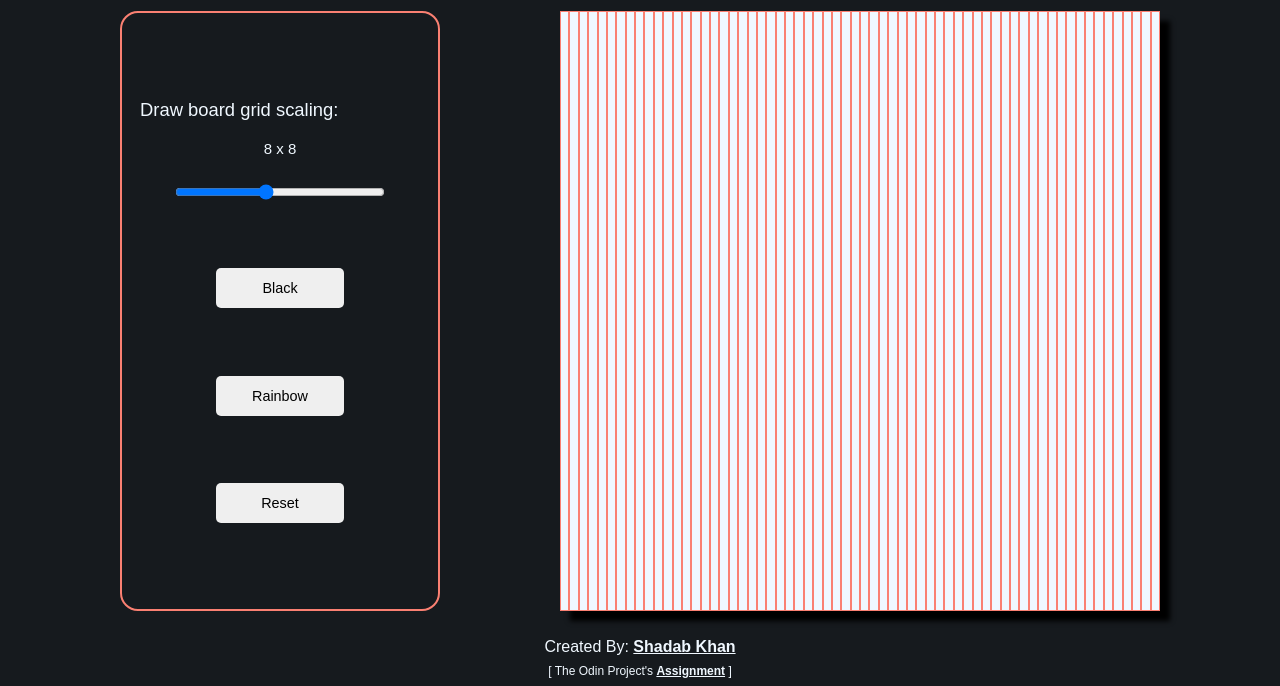
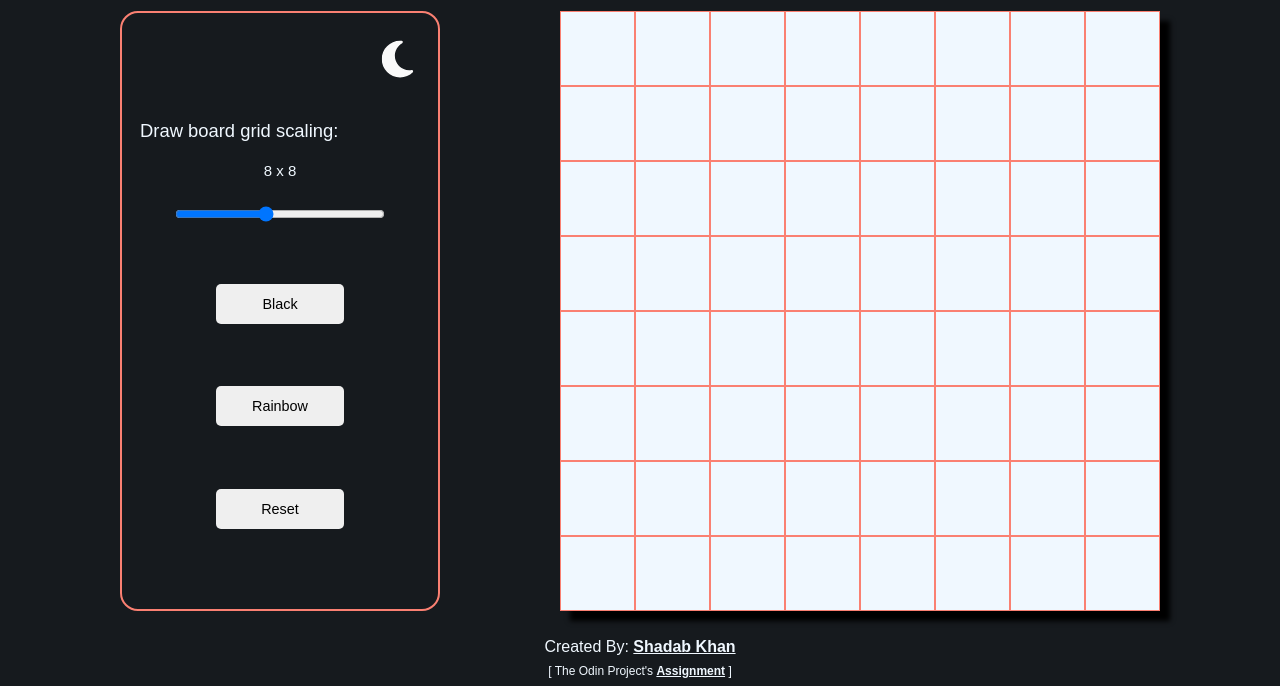
Before and after one commit to bentekku/etch-a-sketch, a plain HTML site: page index.html in a window 1280 px wide. Shown: the part 114-800 px from the top of the page. Drawn offline with Linux system fonts and the light colour scheme; a web font is replaced by a local one.

Commit message:
Add grid generation

```diff
--- a/index.html
+++ b/index.html
@@ -4,17 +4,38 @@
     <meta charset="UTF-8" />
     <meta http-equiv="X-UA-Compatible" content="IE=edge" />
     <meta name="viewport" content="width=device-width, initial-scale=1.0" />
+    <!-- font-awesome -->
+    <!-- from CDNJS -->
+    <link
+      rel="stylesheet"
+      href="https://cdnjs.cloudflare.com/ajax/libs/font-awesome/6.2.0/css/solid.min.css"
+      integrity="sha512-uj2QCZdpo8PSbRGL/g5mXek6HM/APd7k/B5Hx/rkVFPNOxAQMXD+t+bG4Zv8OAdUpydZTU3UHmyjjiHv2Ww0PA=="
+      crossorigin="anonymous"
+      referrerpolicy="no-referrer"
+    />
     <link rel="stylesheet" href="./styles/styles.css" />
     <script src="./script/main.js" defer></script>
     <title>Etch-a-Sketch</title>
   </head>
   <body>
-    <header><h1>Etch a Sketch</h1></header>
+    <header>
+      <h1>Etch a Sketch</h1>
+    </header>
     <div class="container">
       <div class="settings">
         <form>
+          <svg
+            class="light-mode icons"
+            xmlns="http://www.w3.org/2000/svg"
+            viewBox="0 0 384 512"
+          >
+            <!--! Font Awesome Pro 6.2.0 by @fontawesome - https://fontawesome.com License - https://fontawesome.com/license (Commercial License) Copyright 2022 Fonticons, Inc. -->
+            <path
+              d="M223.5 32C100 32 0 132.3 0 256S100 480 223.5 480c60.6 0 115.5-24.2 155.8-63.4c5-4.9 6.3-12.5 3.1-18.7s-10.1-9.7-17-8.5c-9.8 1.7-19.8 2.6-30.1 2.6c-96.9 0-175.5-78.8-175.5-176c0-65.8 36-123.1 89.3-153.3c6.1-3.5 9.2-10.5 7.7-17.3s-7.3-11.9-14.3-12.5c-6.3-.5-12.6-.8-19-.8z"
+            />
+          </svg>
           <p>Draw board grid scaling:</p>
-          <p id="dis-user-input">0 * 0</p>
+          <p id="dis-user-input">0 x 0</p>
           <input
             id="slider-user-input"
             type="range"
--- a/script/main.js
+++ b/script/main.js
@@ -2,56 +2,58 @@ const DRAWBOARD = document.querySelector(".draw-board");
 const USERINPUT = document.querySelector("#slider-user-input");
 const DISPLAYPARA = document.querySelector("#dis-user-input");
 
+// just for debugging purpose
 let totalDivs = 0;
+
+let userVal = "";
 
 processUserVal();
 
-const buttonBlack = document.querySelector("#btn-black");
-
-let userVal = "";
-
 USERINPUT.addEventListener("change", processUserVal);
 
-// buttonBlack.addEventListener("click", processUserVal);
+function processUserVal() {
+  // grabbing the value from the slider and storing it
+  userVal = Number(USERINPUT.value);
 
-function processUserVal() {
-  let userVal = Number(USERINPUT.value);
+  // displaying the value, so the user knows what's the size of current grind
+  DISPLAYPARA.innerHTML = `${userVal} x ${userVal}`;
 
-  DISPLAYPARA.innerHTML = `${userVal} x ${userVal}`;
+  // just for debugging purpose
   totalDivs = Number(userVal) * Number(userVal);
+
+  // clearing the board whenever there's a change in the value of the slider
   clearGrid();
 
+  // could have used if-else satement to limit the range of number,
+  // but as I'm using slider there's no need for that
   // generateGrid(totalDivs);
   generateGrid(userVal);
 
+  // just for debugging purpose
   console.log(`user value: ${userVal}`);
-  console.log(`total divs: ${totalDivs}`);
+  console.log(`total divs to be displayed: ${totalDivs}`);
 }
 
 function clearGrid() {
+  // this clears the child of the DRAWBOARD, i.e., sets it empty
   DRAWBOARD.innerHTML = "";
 }
 
 function generateGrid(num) {
-  // for (let f_index = 0; f_index < num; f_index++) {
-  //   let row = document.createElement("div");
-  //   row.classList.add("pixel-div");
+  // creating a set number of columns and rows which are equal in number and size
+  // 1fr is similar to flex-size: 1
+  DRAWBOARD.style.gridTemplateColumns = `repeat(${num}, 1fr)`;
+  DRAWBOARD.style.gridTemplateRows = `repeat(${num}, 1fr)`;
 
-  //   DRAWBOARD.appendChild(row);
+  // displaying or appending new divs onto the DRAWBOARD
+  for (let index = 0; index < num * num; index++) {
+    let pixelDiv = document.createElement("div");
+    pixelDiv.classList.add("pixel-div");
 
-  //   for (let s_index = 0; s_index < num; s_index++) {
-  //     let col = document.createElement("div");
-  //     col.classList.add("pixel-div");
+    // just for debugging
+    // pixelDiv.style.cssText =
+    // ("border-radius: 12px; border: 1px solid salmon; background-color: green;");
 
-  //     row.appendChild(col);
-  //   }
-  // }
-  for (let index = 0; index < num; index++) {
-    for (let s_index = 0; s_index < num; s_index++) {
-      let newDiv = document.createElement("div");
-      newDiv.classList.add("pixel-div");
-
-      DRAWBOARD.appendChild(newDiv);
-    }
+    DRAWBOARD.insertAdjacentElement("beforeend", pixelDiv);
   }
 }
--- a/styles/styles.css
+++ b/styles/styles.css
@@ -1,7 +1,10 @@
 @import url('https://fonts.googleapis.com/css2?family=Laila:wght@400;600&family=Nabla&display=swap');
 
 :root{
-    --bg-primary: #161a1e;
+    /* background colors variants */
+    --bg-dark: #161a1e;
+    --bg-light: #F9F9F9;
+
     --input-text-color: #545454;
 }
 
@@ -25,12 +28,18 @@ body{
     /* overiding all the fontstyling in the webpage */
     font-family: 'Laila', sans-serif;
 
-
-    background-color: var(--bg-primary);
+    background-color: var(--bg-dark);
 }
 
 header{
     margin-top: 24px;
+
+    display: flex;
+    justify-content: center;
+
+    gap: 2rem;
+
+    width: 100%;
 
     /* border: 2px solid salmon; */
 }
@@ -60,6 +69,27 @@ header h1 {
 
     border: .15rem solid salmon;
     border-radius: 18px;
+}
+
+.icons {
+    margin-left: 235px;
+    margin-top: -64px;
+    margin-bottom: 12px;
+
+    width: auto;
+
+    scale: .7;
+
+    color: var(--bg-light);
+    fill: var(--bg-light);
+
+    cursor: pointer;
+}
+
+.icons:hover {
+   scale: .8;
+
+   /* background-color: var(--bg-light); */
 }
 
 .settings :first-child {
@@ -132,6 +162,8 @@ button:hover {
 }
 
 .draw-board {
+    display: grid;
+
     width: 600px;
     height: 600px;
     /* background-color: aliceblue; */
@@ -140,19 +172,9 @@ button:hover {
     -webkit-box-shadow: 10px 10px 5px 0px rgba(0,0,0,1);
     -moz-box-shadow: 10px 10px 5px 0px rgba(0,0,0,1);
     box-shadow: 10px 10px 5px 0px rgba(0,0,0,1);
-
-    display: flex;
 }
 
 .pixel-div {
-    width: 100%;
-    height: 100%;
-    /* width: 50px; */
-    /* height: 50px; */
-    /* display: flex; */
-
-    flex: 1;
-    flex-flow: row wrap;
     border: 1px solid salmon;
 }
 
```
Also changed, not shown: resources/images/moon-solid-mod.svg (added), resources/images/moon-solid.svg (added).
